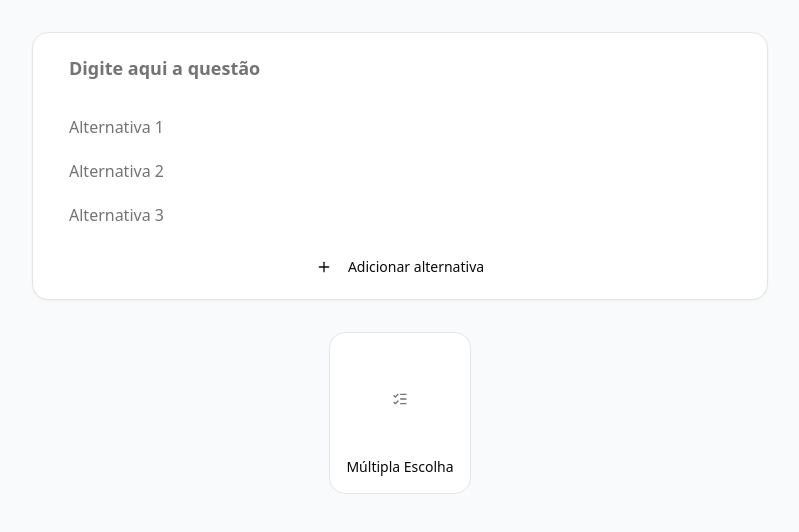
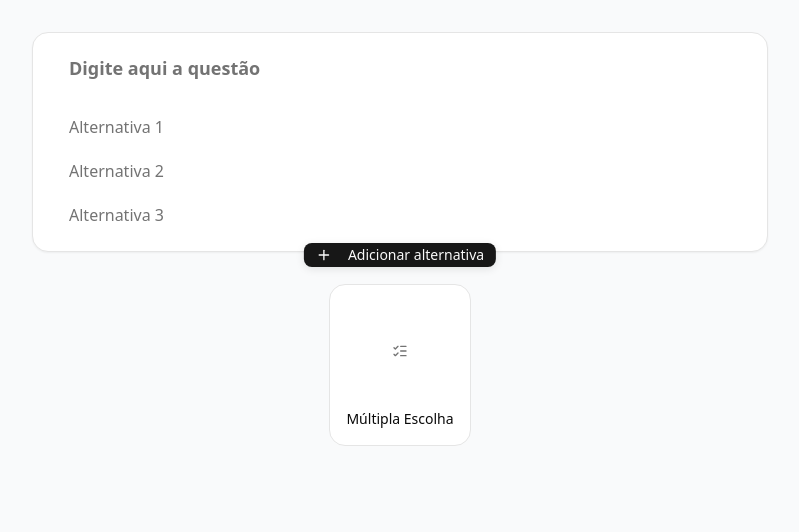
Before and after one commit to thiagomendesdev/quiz-3, a Vue app: page / in a window 1280 px wide. Shown: the top 532 px of the page, without its empty margins (240-1039 px from the left). Built offline with nearby package versions, Linux system fonts and the light colour scheme; what imagekit-javascript would draw is missing.

Commit message:
ajustes de botoes

```diff
--- a/src/components/qt-multiple.vue
+++ b/src/components/qt-multiple.vue
@@ -138,16 +138,16 @@
                     </div>
                   </template>
                 </draggable>
-                <div class="flex justify-center mt-4">
                 <Button
-                    variant="ghost"
+                  variant="default"
+                  size="sm"
                   @click="addAlternative(qIdx)"
                   type="button"
+                  class="add-alt-btn"
                 >
-                    <Plus class="mr-2 h-4 w-4" />
+                  <Plus class="mr-2" />
                   Adicionar alternativa
                 </Button>
-                </div>
               </div>
             </div>
           </div>
@@ -356,4 +356,17 @@ function triggerAltImageUpload(qIdx, aIdx) {
   transform: translateX(-100%);
   z-index: 200;
 }
+
+/* Botão flutuante de adicionar alternativa */
+.add-alt-btn {
+  position: absolute;
+  left: 50%;
+  transform: translateX(-50%);
+  bottom: -16px;
+  z-index: 20;
+  box-shadow: 0 2px 8px rgba(0,0,0,0.10);
+  display: flex;
+  align-items: center;
+  gap: 0.5rem;
+}
 </style>
--- a/src/components/ui/button/index.js
+++ b/src/components/ui/button/index.js
@@ -3,7 +3,7 @@ import { cva } from 'class-variance-authority';
 export { default as Button } from './Button.vue';
 
 export const buttonVariants = cva(
-  'inline-flex items-center justify-center gap-2 whitespace-nowrap rounded-md text-sm font-medium ring-offset-background transition-colors focus-visible:outline-none focus-visible:ring-2 focus-visible:ring-ring focus-visible:ring-offset-2 disabled:pointer-events-none disabled:opacity-50 [&_svg]:pointer-events-none [&_svg]:size-4 [&_svg]:shrink-0',
+  'inline-flex items-center justify-center whitespace-nowrap rounded-md text-sm font-medium ring-offset-background transition-colors focus-visible:outline-none focus-visible:ring-2 focus-visible:ring-ring focus-visible:ring-offset-2 disabled:pointer-events-none disabled:opacity-50 [&_svg]:pointer-events-none [&_svg]:size-4 [&_svg]:shrink-0',
   {
     variants: {
       variant: {
@@ -18,12 +18,12 @@ export const buttonVariants = cva(
         link: 'text-primary underline-offset-4 hover:underline',
       },
       size: {
-        default: 'h-[32px] px-4 py-2',
-        sm: 'h-[24px] rounded-md px-3',
-        lg: 'h-[44px] rounded-md px-8',
-        icon: 'h-[32px] w-[32px] p-[8px]',
-        'icon-sm': 'h-[24px] w-[24px] p-[4px]',
-        'icon-lg': 'h-[44px] w-[44px] p-[16px]',
+        default: 'h-[32px] px-4 py-2 gap-[6px]',
+        sm: 'h-[24px] rounded-md px-3 gap-1',
+        lg: 'h-[44px] rounded-md px-4 gap-2',
+        icon: 'h-[32px] w-[32px] p-[8px] gap-0',
+        'icon-sm': 'h-[24px] w-[24px] p-[4px] gap-0',
+        'icon-lg': 'h-[44px] w-[44px] p-[16px] gap-0',
       },
     },
     defaultVariants: {
--- a/src/views/Components.vue
+++ b/src/views/Components.vue
@@ -98,7 +98,7 @@
             <!-- Tamanhos -->
             <div class="p-4 border rounded-lg">
               <h4 class="font-medium mb-2">Button Sizes</h4>
-              <div class="flex items-center gap-4">
+              <div class="flex items-center gap-4 mb-4">
                 <Button
                   size="icon-sm"
                   variant="default"
@@ -126,6 +126,11 @@
                 >
                   <TrashIcon class="h-4 w-4" />
                 </Button>
+              </div>
+              <div class="flex items-center gap-4">
+                <Button size="sm" variant="default"><PlusIcon class="mr-2" />sm</Button>
+                <Button variant="default"><PlusIcon class="mr-2" />default</Button>
+                <Button size="lg" variant="default"><PlusIcon class="mr-2" />lg</Button>
               </div>
             </div>
 
@@ -271,6 +276,12 @@
                   <TrashIcon class="mr-2 h-4 w-4" />
                   Deletar
                 </Button>
+              </div>
+              <h4 class="font-medium mb-2 mt-6">Button with Icon Sizes</h4>
+              <div class="flex gap-4 flex-wrap items-center">
+                <Button size="sm" variant="default"><PlusIcon class="mr-1" />sm</Button>
+                <Button variant="default"><PlusIcon class="mr-2" />default</Button>
+                <Button size="lg" variant="default"><PlusIcon class="mr-2" />lg</Button>
               </div>
             </div>
           </div>
--- a/tailwind.config.js
+++ b/tailwind.config.js
@@ -66,4 +66,10 @@ module.exports = {
   	}
   },
   plugins: [require("tailwindcss-animate")],
+  safelist: [
+    'gap-[6px]',
+    'gap-1',
+    'gap-2',
+    'gap-0',
+  ],
 }
```
Lines whose indentation alone changed are shown as unchanged.
